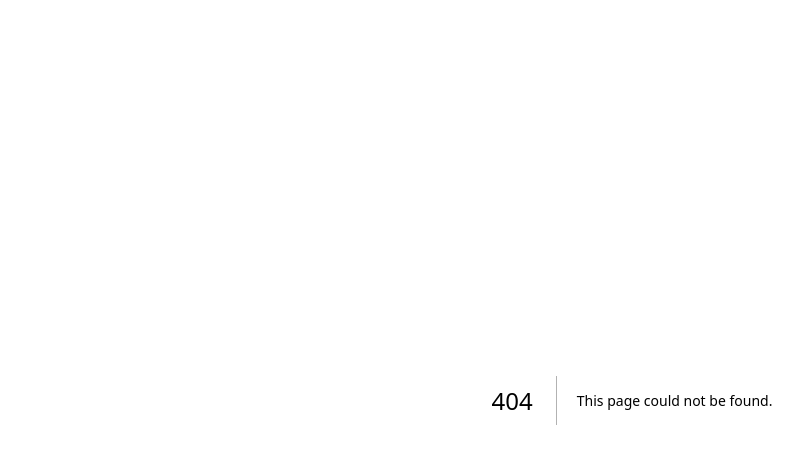
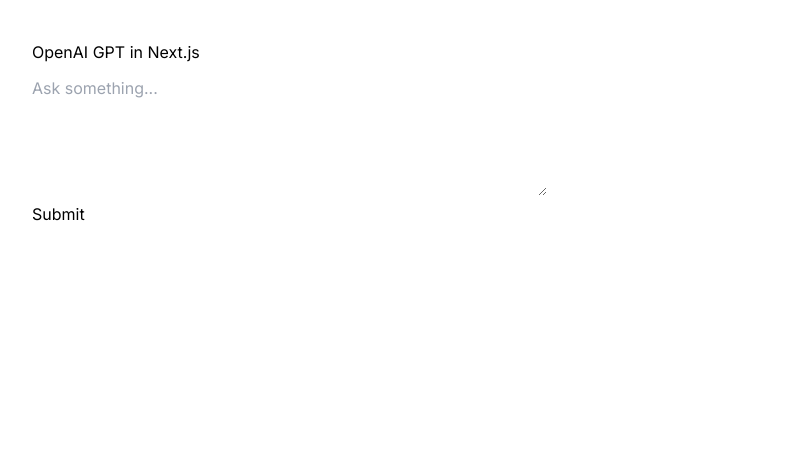
Before and after one commit to dhritich20baruah/Vercel-NextJS-Postgres, a Next.js app: page /openAPI in a window 1280 px wide. Before the commit this address had no page. Shown: the top 464 px of the page, without its empty margins (8-811 px from the left). Built offline with nearby package versions, Linux system fonts and the light colour scheme.

Commit message:
open ai api initial commit

```diff
--- a/package.json
+++ b/package.json
@@ -10,6 +10,7 @@
   },
   "dependencies": {
     "autoprefixer": "10.4.15",
+    "axios": "^1.7.7",
     "encoding": "^0.1.13",
     "eslint": "8.48.0",
     "eslint-config-next": "13.4.19",
--- /dev/null
+++ b/src/app/api/openAI/route.js
@@ -0,0 +1,39 @@
+// pages/api/openai.js
+import axios from 'axios';
+import { NextResponse } from 'next/server';
+
+export async function POST(req, res) {
+  const API_KEY = process.env.OPENAI_KEY;
+
+  if (req.method !== 'POST') {
+    return NextResponse.json({ message: 'Method not allowed' });
+  }
+
+  try {
+    const { prompt } = req.json();
+    console.log("prompt:",prompt)
+    const response = await axios.post(
+      'https://api.openai.com/v1/chat/completions',
+      {
+        model: 'gpt-4', // You can also use 'gpt-3.5-turbo'
+        messages: [
+          { role: 'system', content: 'You are a helpful assistant.' },
+          { role: 'user', content: prompt },
+        ],
+        max_tokens: 100,
+      },
+      {
+        headers: {
+          'Content-Type': 'application/json',
+          Authorization: `Bearer ${API_KEY}`,
+        },
+      }
+    );
+
+    // console.log(response)
+    return NextResponse.json({ text: "response.data.choices[0].message.content" }, {status: 200});
+  } catch (error) {
+    console.error(error);
+    return NextResponse.json({ message: 'Error processing your request' }, {status: 500});
+  }
+}
--- /dev/null
+++ b/src/app/openAPI/page.js
@@ -0,0 +1,53 @@
+"use client";
+import { useState } from "react";
+import axios from "axios";
+export default function OpenAPI() {
+  const [prompt, setPrompt] = useState("");
+  const [response, setResponse] = useState("");
+  const [loading, setLoading] = useState(false);
+
+  const handleSubmit = async (e) => {
+    e.preventDefault();
+    setLoading(true);
+
+    try {
+      const res = await axios.post("/api/openAI", {
+        headers: {
+          "Content-Type": "application/json",
+        },
+        body: JSON.stringify({ prompt }),
+      });
+      const data = await res.json();
+      setResponse(data.text);
+    } catch (error) {
+      console.error("Error:", error);
+    } finally {
+      setLoading(false);
+    }
+  };
+
+  return (
+    <div className="m-10 space-y-3">
+      <h1>OpenAI GPT in Next.js</h1>
+      <form onSubmit={handleSubmit}>
+        <textarea
+          value={prompt}
+          onChange={(e) => setPrompt(e.target.value)}
+          placeholder="Ask something..."
+          rows="5"
+          cols="50"
+        />
+        <br />
+        <button type="submit" disabled={loading}>
+          {loading ? "Loading..." : "Submit"}
+        </button>
+      </form>
+      {response && (
+        <div>
+          <h3>Response from GPT:</h3>
+          <p>{response}</p>
+        </div>
+      )}
+    </div>
+  );
+}
--- a/src/app/tesseract/Ocr.js
+++ b/src/app/tesseract/Ocr.js
@@ -56,7 +56,7 @@
       {text && (
         <div>
           <h3>Extracted Text:</h3>
-          <p>{text}</p>
+          <textarea name="extracted" id="extracted" cols={80} rows={25}>{text}</textarea>
         </div>
       )}
     </div>
```
Also changed, not shown: src/utils/OpenAPI.js (added, +30 -0 lines), 1 other file (tests, documents, lock files or other folders).
